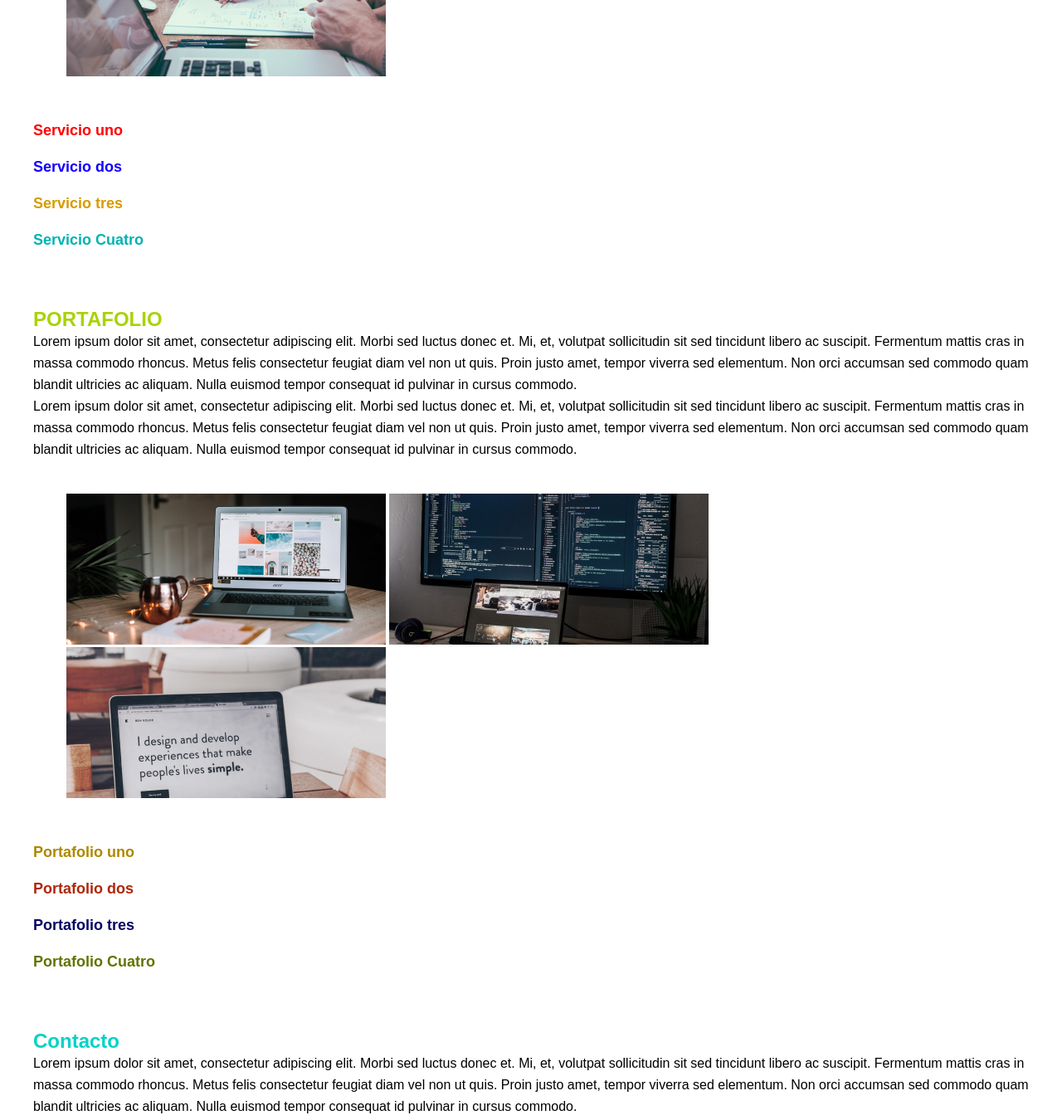
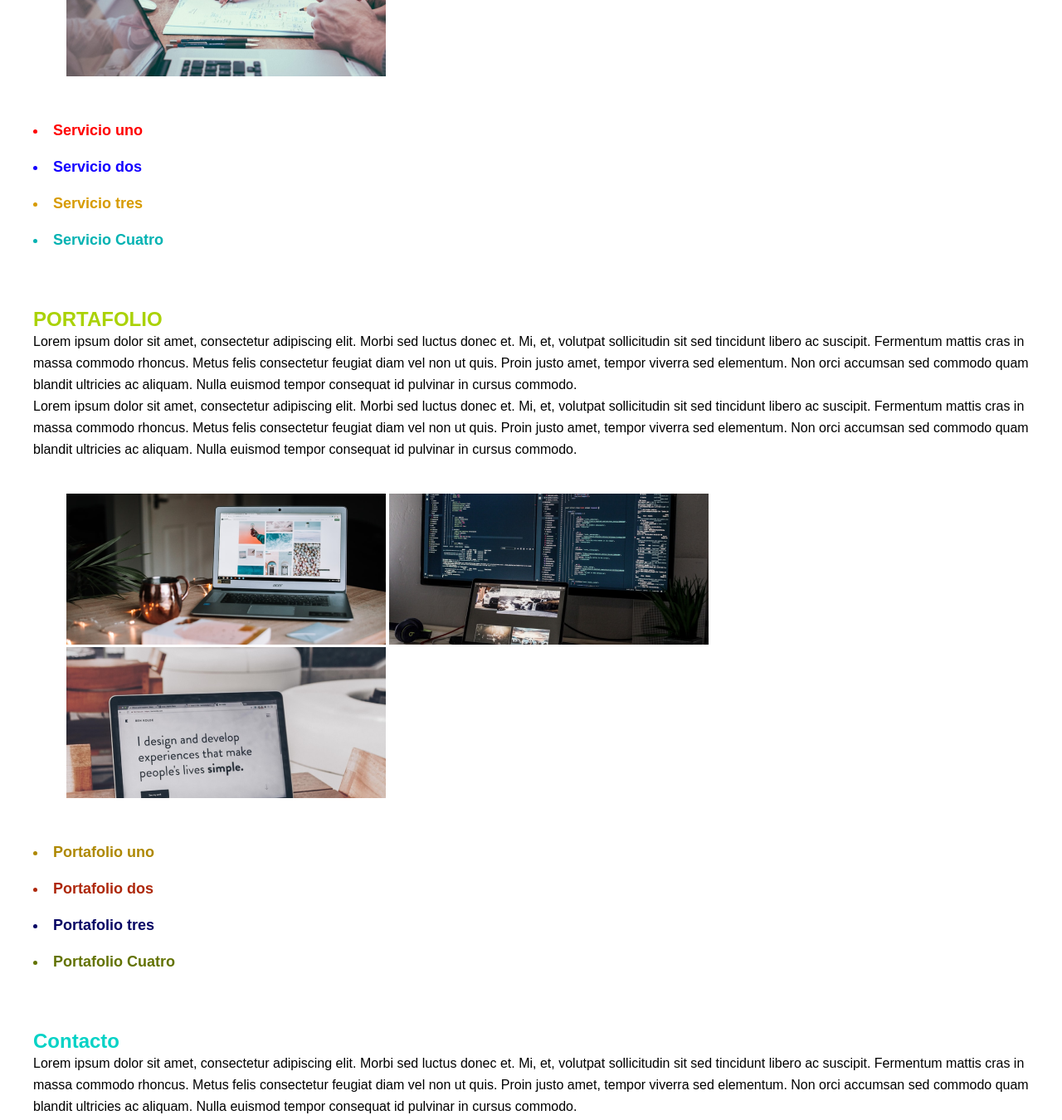
Before and after one commit to JuanZac27/CODIGO-11, a plain HTML site: page proyecto-1/index.html in a window 1280 px wide. Shown: the part 1320-2670 px from the top of the page at 83% size. Drawn offline with Linux system fonts and the light colour scheme.

Commit message:
Mi primer proyecto actualizado 1

```diff
--- a/proyecto-1/index.html
+++ b/proyecto-1/index.html
@@ -38,10 +38,10 @@
             <img src="./image/servicio3.png" alt="imagen servicio 3">
             </div>
             <ul>
-                <li style="color: #FF0000">Servicio uno</li>
-                <li style="color: #1400ff">Servicio dos</li>
-                <li style="color: #D79B00">Servicio tres</li>
-                <li style="color: #03B2B2">Servicio Cuatro</li>
+                <li style="color: #FF0000; list-style:inside">Servicio uno</li>
+                <li style="color: #1400ff; list-style:inside">Servicio dos</li>
+                <li style="color: #D79B00; list-style:inside">Servicio tres</li>
+                <li style="color: #03B2B2; list-style:inside">Servicio Cuatro</li>
             </ul>
         </section>
         <section>
@@ -54,10 +54,11 @@
             <img src="./image/portafolio3.png" alt="imagen portafolio 3">
             </div>
             <ul>
-                <li style="color: #AE8800">Portafolio uno</li>
-                <li style="color: #AE280B">Portafolio dos</li>
-                <li style="color: #060564">Portafolio tres</li>
-                <li style="color: #637300">Portafolio Cuatro</li>
+                <li style="color: #AE8800; list-style:inside">Portafolio uno</li>
+                <li style="color: #AE280B; list-style:inside;">Portafolio dos</li>
+                <li style="color: #060564; list-style:inside;">Portafolio tres</li>
+                <li style="color: #637300; list-style: inside;">Portafolio Cuatro</li>
+
             </ul>
         </section>
         <section>
```
